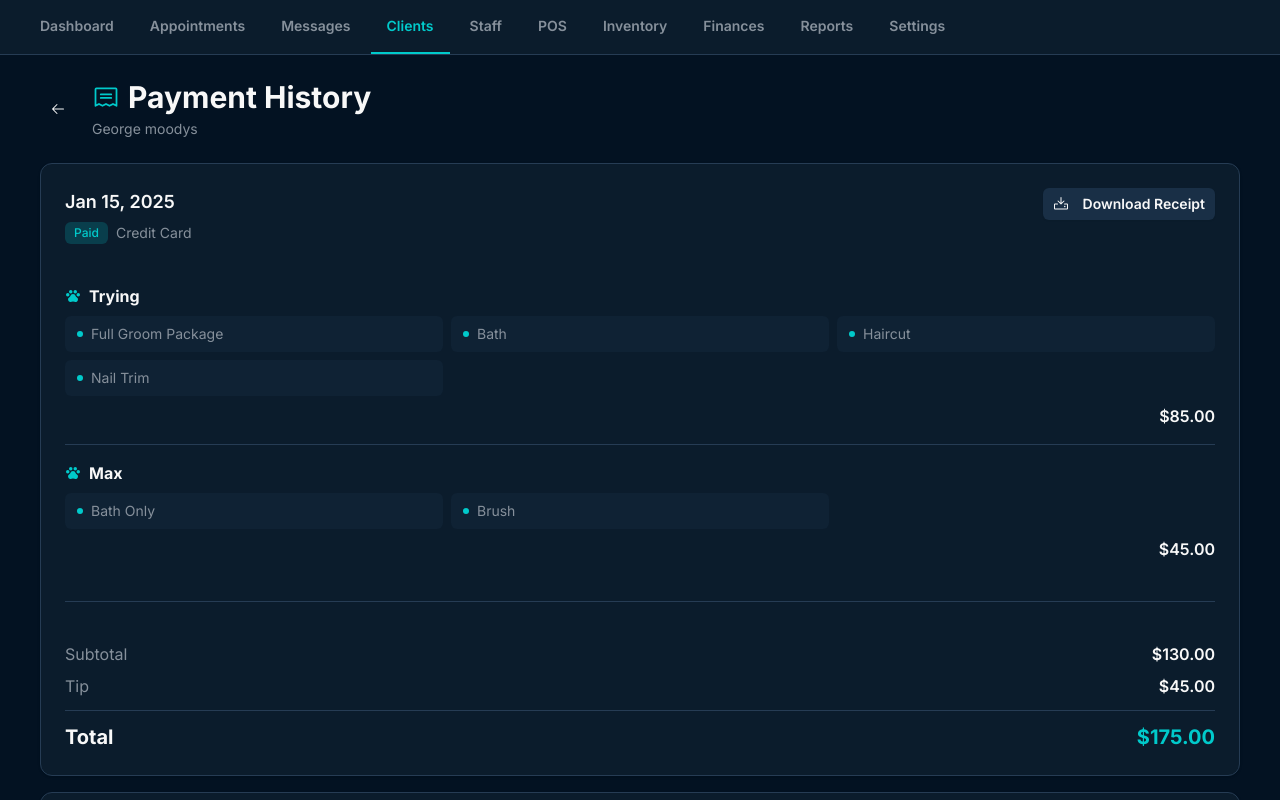
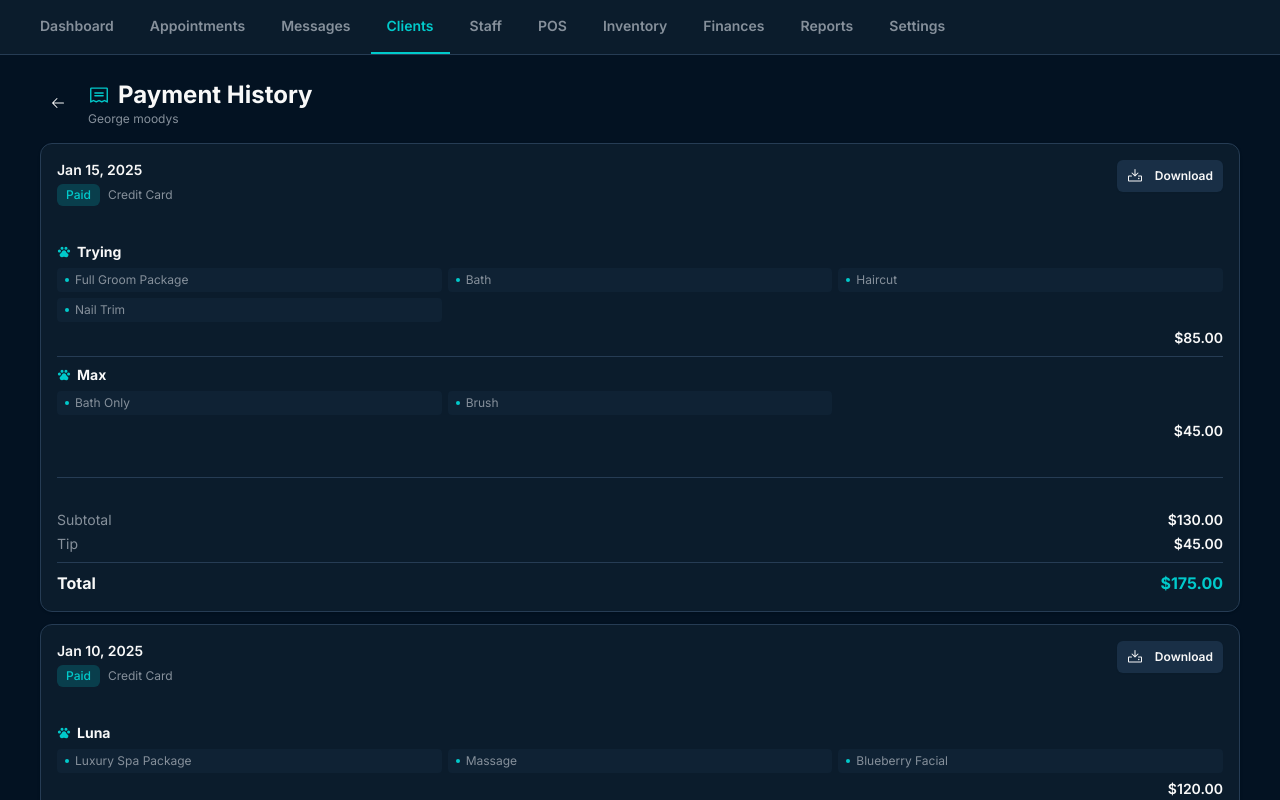
Before and after one commit to JimmysRanch/126, a React (Vite) app: page /clients/1/payment-history in a window 1280 px wide. Shown: the top 800 px of the page. Built offline with nearby package versions, Linux system fonts and the light colour scheme.

Commit message:
Generated by Spark: On the individual clients page the payment history part can you make the payment history information more compact?

```diff
--- a/src/pages/PaymentHistory.tsx
+++ b/src/pages/PaymentHistory.tsx
@@ -120,80 +120,80 @@ export function PaymentHistory() {
   return (
     <div className="min-h-screen bg-background text-foreground p-3 sm:p-6">
       <div className="max-w-[1200px] mx-auto">
-        <div className="flex items-center gap-4 mb-6">
+        <div className="flex items-center gap-3 mb-4">
           <Button
             variant="ghost"
             size="icon"
             className="hover:bg-secondary transition-all duration-200"
             onClick={() => navigate(`/clients/${clientId}`)}
           >
-            <ArrowLeft size={24} />
+            <ArrowLeft size={20} />
           </Button>
           <div>
-            <h1 className="text-2xl sm:text-3xl font-bold flex items-center gap-2">
-              <Receipt size={28} className="text-primary" />
+            <h1 className="text-xl sm:text-2xl font-bold flex items-center gap-2">
+              <Receipt size={22} className="text-primary" />
               Payment History
             </h1>
-            <p className="text-sm text-muted-foreground mt-1">George moodys</p>
+            <p className="text-xs text-muted-foreground">George moodys</p>
           </div>
         </div>
 
-        <div className="space-y-4">
+        <div className="space-y-3">
           {paymentHistory.map((payment) => (
-            <Card key={payment.id} className="p-4 sm:p-6 bg-card border-border">
-              <div className="flex flex-col sm:flex-row items-start justify-between mb-4 gap-3">
+            <Card key={payment.id} className="p-3 sm:p-4 bg-card border-border">
+              <div className="flex flex-col sm:flex-row items-start justify-between mb-3 gap-2">
                 <div>
-                  <p className="text-lg font-semibold">{payment.date}</p>
-                  <div className="flex items-center gap-2 mt-1.5">
+                  <p className="text-sm font-semibold">{payment.date}</p>
+                  <div className="flex items-center gap-2 mt-1">
                     <Badge
                       variant={payment.status === "Paid" ? "default" : "secondary"}
-                      className={payment.status === "Paid" ? "bg-primary/20 text-primary" : ""}
+                      className={payment.status === "Paid" ? "bg-primary/20 text-primary text-xs" : "text-xs"}
                     >
                       {payment.status}
                     </Badge>
-                    <span className="text-sm text-muted-foreground">{payment.method}</span>
+                    <span className="text-xs text-muted-foreground">{payment.method}</span>
                   </div>
                 </div>
-                <Button variant="secondary" size="sm" className="font-semibold">
-                  <Download size={16} className="mr-2" />
-                  Download Receipt
+                <Button variant="secondary" size="sm" className="font-semibold text-xs h-8">
+                  <Download size={14} className="mr-1.5" />
+                  Download
                 </Button>
               </div>
 
-              <div className="space-y-4 mb-4">
+              <div className="space-y-2 mb-3">
                 {payment.pets.map((pet, index) => (
                   <div key={index}>
-                    <p className="text-base font-bold mb-2 flex items-center gap-2">
-                      <PawPrint size={16} weight="fill" className="text-primary" />
+                    <p className="text-sm font-bold mb-1.5 flex items-center gap-1.5">
+                      <PawPrint size={14} weight="fill" className="text-primary" />
                       {pet.name}
                     </p>
-                    <div className="grid grid-cols-1 sm:grid-cols-2 lg:grid-cols-3 gap-2 mb-2">
+                    <div className="grid grid-cols-1 sm:grid-cols-2 lg:grid-cols-3 gap-1.5 mb-1.5">
                       {pet.services.map((service, sIndex) => (
-                        <div key={sIndex} className="text-sm text-muted-foreground flex items-center gap-2 bg-secondary/30 rounded-md px-3 py-2">
-                          <span className="w-1.5 h-1.5 rounded-full bg-primary"></span>
+                        <div key={sIndex} className="text-xs text-muted-foreground flex items-center gap-1.5 bg-secondary/30 rounded px-2 py-1">
+                          <span className="w-1 h-1 rounded-full bg-primary"></span>
                           {service}
                         </div>
                       ))}
                     </div>
-                    <p className="text-base font-semibold text-right">{pet.cost}</p>
-                    {index < payment.pets.length - 1 && <Separator className="mt-4" />}
+                    <p className="text-sm font-semibold text-right">{pet.cost}</p>
+                    {index < payment.pets.length - 1 && <Separator className="mt-2" />}
                   </div>
                 ))}
               </div>
 
-              <Separator className="mb-4" />
+              <Separator className="mb-2" />
 
-              <div className="space-y-2">
-                <div className="flex justify-between text-base">
+              <div className="space-y-1">
+                <div className="flex justify-between text-sm">
                   <span className="text-muted-foreground">Subtotal</span>
                   <span className="font-semibold">{payment.paid}</span>
                 </div>
-                <div className="flex justify-between text-base">
+                <div className="flex justify-between text-sm">
                   <span className="text-muted-foreground">Tip</span>
                   <span className="font-semibold">{payment.tip}</span>
                 </div>
-                <Separator className="my-3" />
-                <div className="flex justify-between text-xl font-bold">
+                <Separator className="my-2" />
+                <div className="flex justify-between text-base font-bold">
                   <span>Total</span>
                   <span className="text-primary">{payment.total}</span>
                 </div>
```
